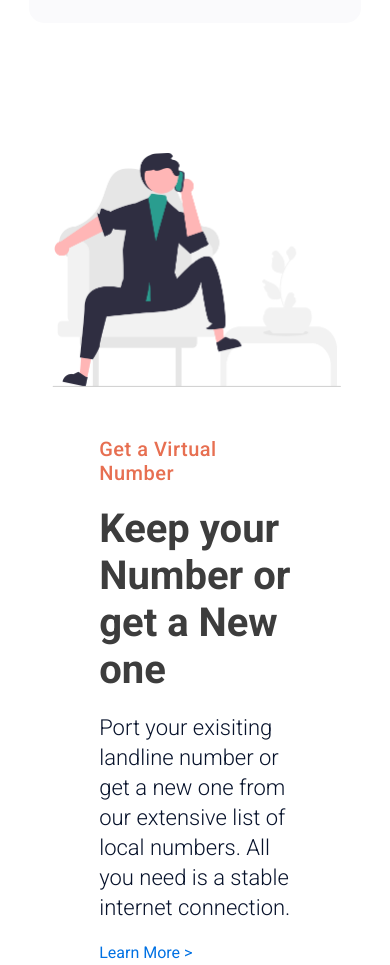
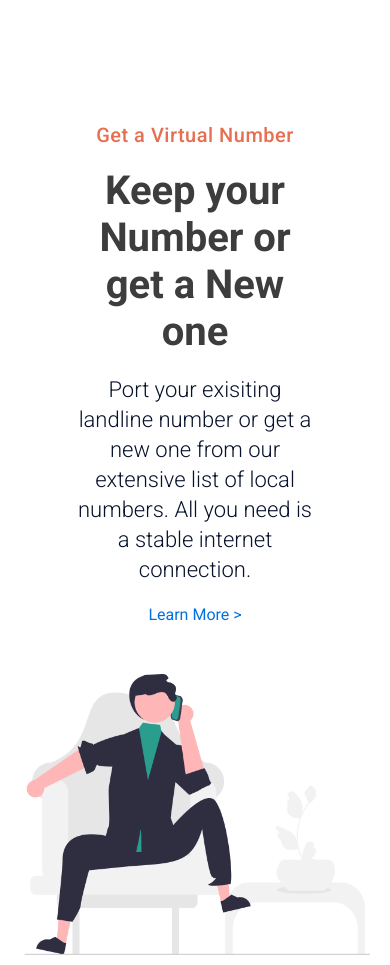
Before and after one commit to jack03042/VoIPShopv3, a plain HTML site: page index.html in a window 390 px wide. Shown: the part 1476-2441 px from the top of the page. Drawn offline with Linux system fonts and the light colour scheme.

Commit message:
04/04/2024 12:51
Responsive Design updates

```diff
--- a/style.css
+++ b/style.css
@@ -452,6 +452,7 @@ main{
     width: 100%;
     height: 380px;
     border-radius: 20px;
+    padding: 50px;
     gap: 40px;
 }
 
@@ -1299,12 +1300,22 @@ table img{
 
     .segment-container{
         flex-direction: column;
-        padding: 50px;
+        /* padding: 50px; */
     }
 
     .description-container{
         flex-direction: column;
-        padding: 50px;
+        text-align: center;
+        /* padding: 50px; */
+    }
+
+    .description-container-inner {
+        order: -1; /* Moves text above the image */
+    }
+
+    /* Optionally, if you want the image to explicitly be last instead of just after text */
+    .description-ontainer img {
+        order: 1; /* Places the image below the text content */
     }
 
     /* .features-card-text p {
```
Also changed, not shown: 1 other file.
